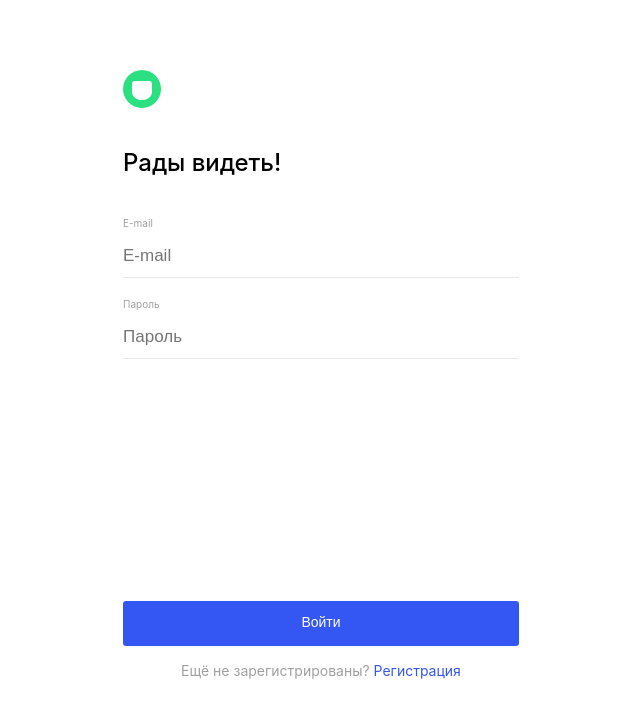
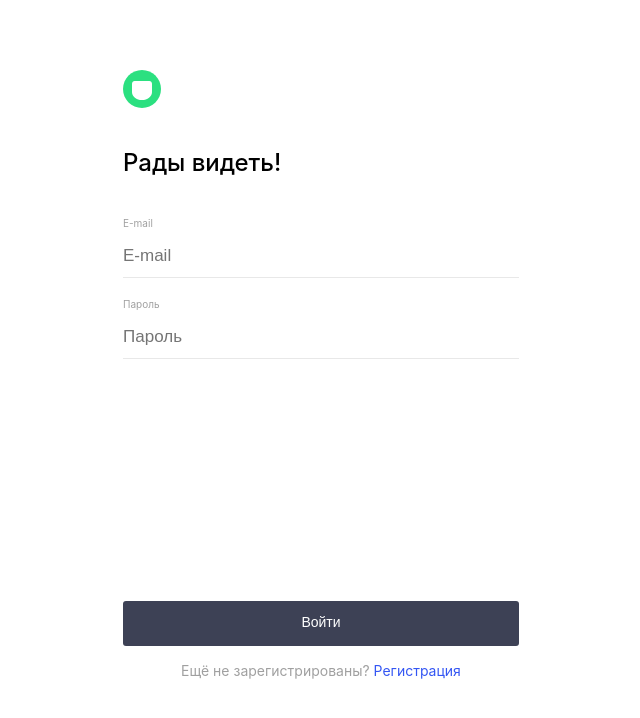
Before and after one commit to dkinavy/movies-explorer-frontend, a React (Create React App) app: page /signin in a window 1280 px wide. Shown: the top 718 px of the page, without its empty margins (319-959 px from the left). Built offline with nearby package versions, Linux system fonts and the light colour scheme.

Commit message:
login and register button fixed

```diff
--- a/src/components/Auth/Button/Button.css
+++ b/src/components/Auth/Button/Button.css
@@ -9,12 +9,16 @@
   border: 0;
   border-radius: 3px;
   outline: 0;
-    background: #3456F3;
+  background: #3456f3;
 
   font-size: 14px;
   line-height: 17px;
 }
 
+.button_disabled {
+  cursor: not-allowed;
+  background: #3d4155;
+}
 
 .button:hover {
   transition: opacity 0.2s linear;
--- a/src/components/Auth/Login/Login.js
+++ b/src/components/Auth/Login/Login.js
@@ -1,25 +1,27 @@
-import React from 'react';
+import React from "react";
 
-import { useHistory } from 'react-router';
+import { useHistory } from "react-router";
 
-import Button from '../Button/Button';
-import Fieldset from '../Fieldset/Fieldset';
-import Form from '../Form/Form';
-import Input from '../Input/Input';
-import Link from '../Link/Link';
-import Text from '../Text/Text';
+import Button from "../Button/Button";
+import Fieldset from "../Fieldset/Fieldset";
+import Form from "../Form/Form";
+import Input from "../Input/Input";
+import Link from "../Link/Link";
+import Text from "../Text/Text";
 import AuthWithForm from "../AuthWithForm";
+
 function Login({ onLogin, onError, onClearMessages }) {
-    const history = useHistory();
-    const [email, setEmail] = React.useState("");
-    const [password, setPassword] = React.useState("");
+  //   const history = useHistory();
+  //   const [email, setEmail] = React.useState("");
+  //   const [password, setPassword] = React.useState("");
 
   const handleSubmit = (e) => {
     e.preventDefault();
     onLogin(email, password);
     //history.push('/movies');
   };
-    const { errors, isValid, handleChange } = AuthWithForm();
+  const { password, name, email, errors, isValid, handleChange } =
+    AuthWithForm();
   return (
     <Form onSubmit={handleSubmit}>
       <Fieldset>
@@ -28,45 +30,37 @@ function Login({ onLogin, onError, onClearMessages }) {
           placeholder="E-mail"
           id="email"
           type="email"
+          name="email"
           required
           isError={errors.email}
           onFocus={onClearMessages}
           value={email}
-                    onChange={(evt) => {
-                        setEmail(evt.target.value);
-                    }}
+          onChange={handleChange}
         />
         <Input
           title="Пароль"
           placeholder="Пароль"
           type="password"
           id="password"
+          name="password"
           isError={errors.password}
           onError={onError}
           onFocus={onClearMessages}
           value={password}
-                    onChange={(evt) => {
-                        setPassword(evt.target.value);
-                    }}
+          onChange={handleChange}
           required
         />
       </Fieldset>
       <div>
-                <Button>
+        <Button isActive={isValid} type="submit">
           Войти
         </Button>
         <Text>
-                    Ещё не зарегистрированы?
-          {' '}
-                    <Link
-                        to='/signup'
-                        name="Регистрация"
-                    />
+          Ещё не зарегистрированы? <Link to="/signup" name="Регистрация" />
         </Text>
       </div>
     </Form>
   );
-};
-
+}
 
 export default Login;
--- a/src/components/Auth/Register/Register.js
+++ b/src/components/Auth/Register/Register.js
@@ -16,7 +16,8 @@ function Register({ onRegister, onError, onClearMessages }) {
   // const [password, setPassword] = React.useState("");
   // const [name, setName] = React.useState("");
 
-    const { password, name, email, errors, isValid, handleChange } = AuthWithForm();
+  const { password, name, email, errors, isValid, handleChange } =
+    AuthWithForm();
   //if (onError) errors.password = onError;
 
   const handleSubmit = (evt) => {
@@ -69,7 +70,9 @@ function Register({ onRegister, onError, onClearMessages }) {
         />
       </Fieldset>
       <div>
-                <Button type="submit">Зарегистрироваться</Button>
+        <Button isActive={isValid} type="submit">
+          Зарегистрироваться
+        </Button>
         <Text>
           Уже зарегистрированы? <Link to="/signin" name="Войти" />
         </Text>
```
Lines whose indentation alone changed are shown as unchanged.
